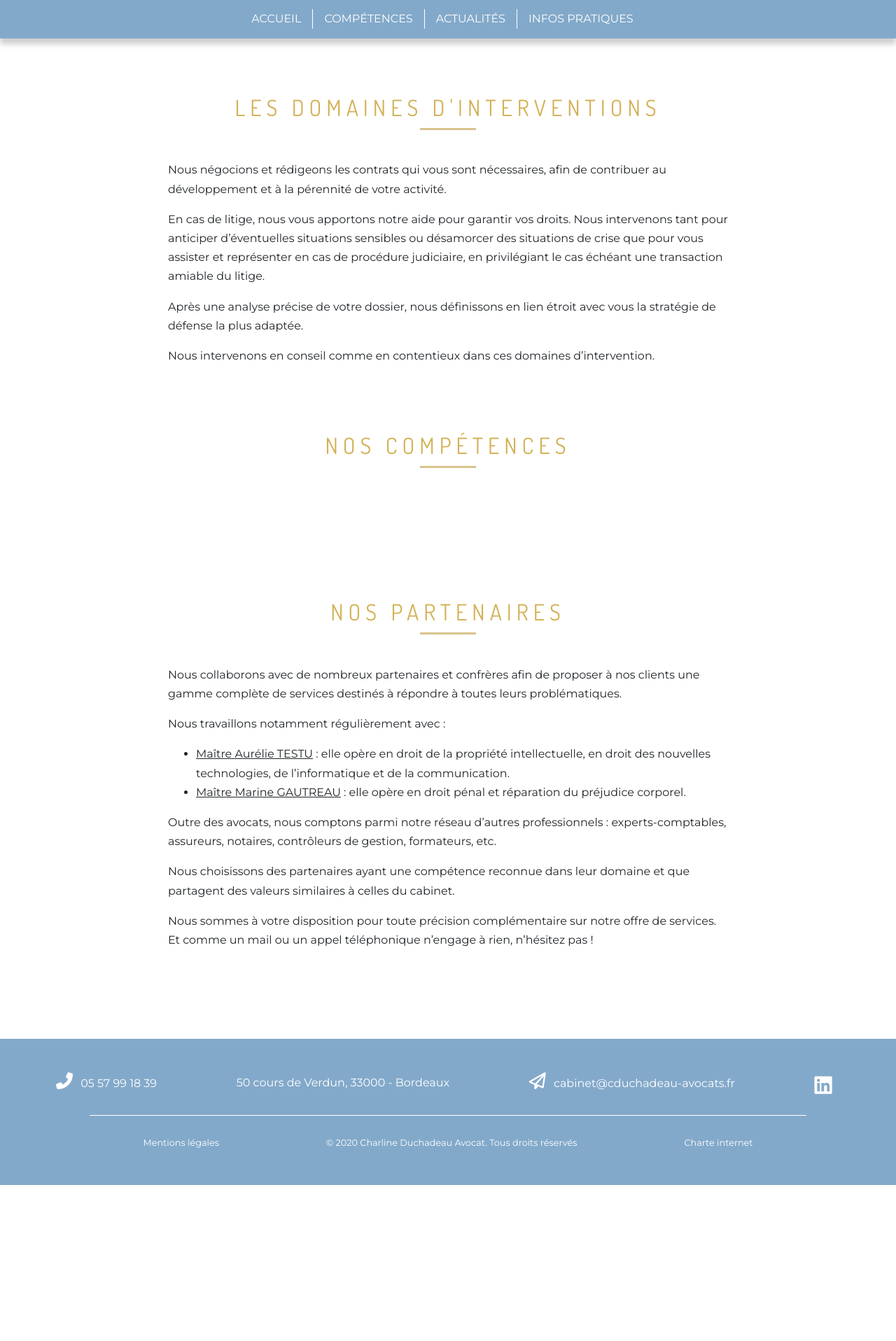
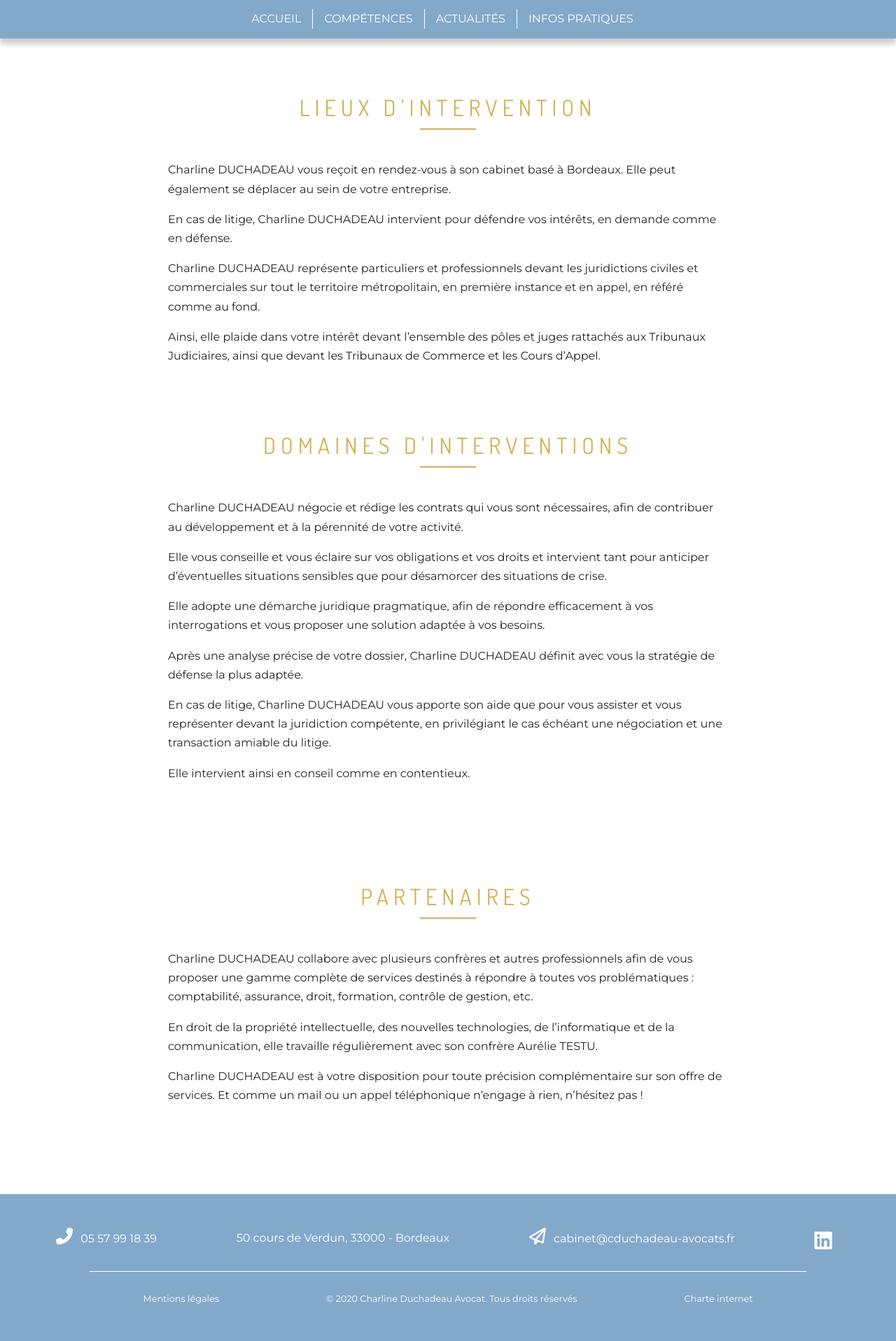
Before and after one commit to SarahRubio/charline-d, a Django app: page /competences/ in a window 1280 px wide. Shown: the part 561-2478 px from the top of the page at 70% size. Before the commit the page ends 2255 px from the top, so only its background shows below. Run offline with Django 3.2, Linux system fonts and the light colour scheme; data that the repository does not hold is empty; some libraries are stand-ins or nearby versions.

Commit message:
update pages content : final version

```diff
--- a/src/templates/competences/competences_list.html
+++ b/src/templates/competences/competences_list.html
@@ -8,18 +8,29 @@
 <div class="main">
 
     <div class="mb-5">
-        <h2 class="title">Les domaines d'interventions</h2>
-        <div>
-            <p>Nous négocions et rédigeons les contrats qui vous sont nécessaires, afin de contribuer au développement et à la pérennité de votre activité.</p>
-            <p>En cas de litige, nous vous apportons notre aide pour garantir vos droits. Nous intervenons tant pour anticiper d’éventuelles situations sensibles ou désamorcer des situations de crise que pour vous assister et représenter en cas de procédure judiciaire, en privilégiant le cas échéant une transaction amiable du litige. </p>
-            <p>Après une analyse précise de votre dossier, nous définissons en lien étroit avec vous la stratégie de défense la plus adaptée.</p>
-            <p>Nous intervenons en conseil comme en contentieux dans ces domaines d’intervention.</p>
+        <h2 class="title">Lieux d’intervention</h2>
+        <div class="">
+            <p>Charline DUCHADEAU vous reçoit en rendez-vous à son cabinet basé à Bordeaux. Elle peut également se déplacer au sein de votre entreprise.</p>
+            <p>En cas de litige, Charline DUCHADEAU intervient pour défendre vos intérêts, en demande comme en défense.</p>
+            <p>Charline DUCHADEAU représente particuliers et professionnels devant les juridictions civiles et commerciales sur tout le territoire métropolitain, en première instance et en appel, en référé comme au fond.</p>
+            <p>Ainsi, elle plaide dans votre intérêt devant l’ensemble des pôles et juges rattachés aux Tribunaux Judiciaires, ainsi que devant les Tribunaux de Commerce et les Cours d’Appel.</p>
         </div>
     </div>
 
     <div class="mb-5 pt-5">
-        <h2 class="title">Nos compétences</h2>
-        <div id="competences-cards" class="row flex-wrap mb-5 pt-5">
+        <h2 class="title">Domaines d'interventions</h2>
+        <div>
+            <p>Charline DUCHADEAU négocie et rédige les contrats qui vous sont nécessaires, afin de contribuer au développement et à la pérennité de votre activité.</p>
+            <p>Elle vous conseille et vous éclaire sur vos obligations et vos droits et intervient tant pour anticiper d’éventuelles situations sensibles que pour désamorcer des situations de crise.</p>
+            <p>Elle adopte une démarche juridique pragmatique, afin de répondre efficacement à vos interrogations et vous proposer une solution adaptée à vos besoins.</p>
+            <p>Après une analyse précise de votre dossier, Charline DUCHADEAU définit avec vous la stratégie de défense la plus adaptée.</p>
+            <p>En cas de litige, Charline DUCHADEAU vous apporte son aide que pour vous assister et vous représenter devant la juridiction compétente, en privilégiant le cas échéant une négociation et une transaction amiable du litige. </p>
+            <p>Elle intervient ainsi en conseil comme en contentieux.</p>
+        </div>
+    </div>
+
+    <div class="mb-5">
+        <div id="competences-cards" class="row flex-wrap mb-5">
             {% for competence in competences %}
             <div class="flip-card col-md-6">
                 <div class="flip-card-inner">
@@ -36,17 +47,11 @@
     </div>
 
 <div class="mb-5 pt-5">
-    <h2 class="title">Nos partenaires</h2>
+    <h2 class="title">Partenaires</h2>
     <div>
-        <p>Nous collaborons avec de nombreux partenaires et confrères afin de proposer à nos clients une gamme complète de services destinés à répondre à toutes leurs problématiques.</p>
-        <p>Nous travaillons notamment régulièrement avec :</p>
-        <ul>
-            <li><u>Maître Aurélie TESTU</u> : elle opère en droit de la propriété intellectuelle, en droit des nouvelles technologies, de l’informatique et de la communication.</li>
-            <li><u>Maître Marine GAUTREAU</u> : elle opère en droit pénal et réparation du préjudice corporel.</li>
-        </ul>
-        <p>Outre des avocats, nous comptons parmi notre réseau d’autres professionnels : experts-comptables, assureurs, notaires, contrôleurs de gestion, formateurs, etc.</p>
-        <p>Nous choisissons des partenaires ayant une compétence reconnue dans leur domaine et que partagent des valeurs similaires à celles du cabinet.</p>
-        <p>Nous sommes à votre disposition pour toute précision complémentaire sur notre offre de services. Et comme un mail ou un appel téléphonique n’engage à rien, n’hésitez pas !</p>
+        <p>Charline DUCHADEAU collabore avec plusieurs confrères et autres professionnels afin de vous proposer une gamme complète de services destinés à répondre à toutes vos problématiques : comptabilité, assurance, droit, formation, contrôle de gestion, etc.</p>
+        <p>En droit de la propriété intellectuelle, des nouvelles technologies, de l’informatique et de la communication, elle travaille régulièrement avec son confrère <a class="text-reset" href="https://consultation.avocat.fr/avocat-bordeaux/aurelie-testu-44033.h">Aurélie TESTU.</a></p>
+        <p>Charline DUCHADEAU est à votre disposition pour toute précision complémentaire sur son offre de services. Et comme un mail ou un appel téléphonique n’engage à rien, n’hésitez pas&nbsp;!</p>
     </div>
 </div>
 </div>
```
Also changed, not shown: src/templates/contact/contact.html (+16 -15 lines), src/templates/home/home.html (+7 -16 lines).
